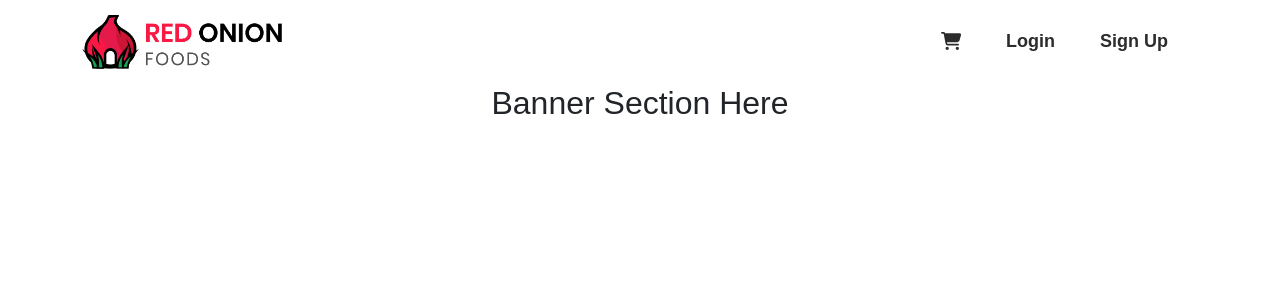
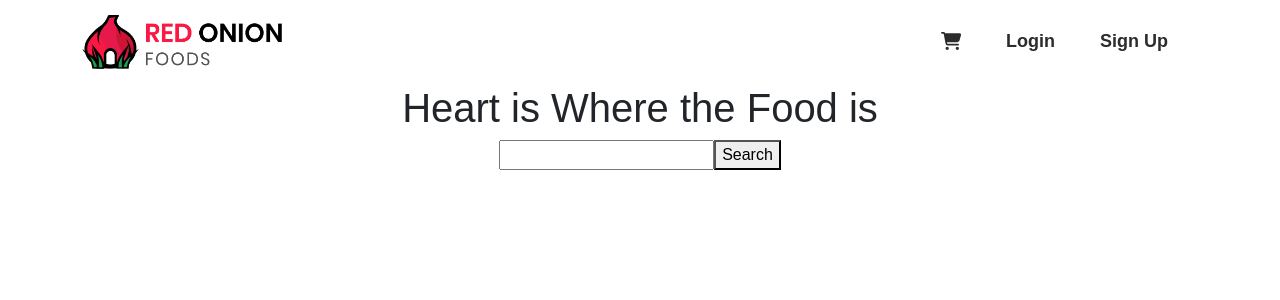
Before and after one commit to shafik720/Red-onion-restaurant, a React (Create React App) app: page / in a window 1280 px wide. Shown: the top 300 px of the page. Built offline with nearby package versions, Linux system fonts and the light colour scheme; the HTML template or start-up script is replaced by a standard one.

Commit message:
working on banner

```diff
--- a/src/App.js
+++ b/src/App.js
@@ -8,7 +8,7 @@ import Error from './Pages/Error/Error';
 
 function App() {
   return (
-    <div className="App">
+    <div>
       <Header></Header>
       <Routes>
         <Route path='/' element={<Home></Home>}></Route>
--- a/src/Pages/Home/Banner/Banner.js
+++ b/src/Pages/Home/Banner/Banner.js
@@ -3,8 +3,14 @@ import './Banner.css';
 
 const Banner = () => {
     return (
-        <div>
-            <h2>Banner Section Here</h2>
+        <div className='banner-div text-center'>
+            <div className="banner-header">
+                <h1>Heart is Where the Food is</h1>
+            </div>
+            <div className="banner-search">
+                <input type="text" name="" id="" />
+                <button>Search</button>
+            </div>
         </div>
     );
 };
```
